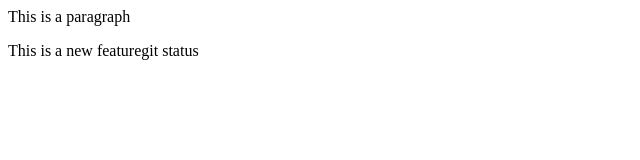
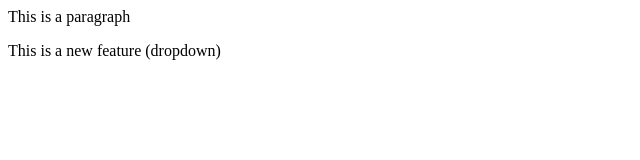
Before and after one commit to granthiparmeet-gif/localrepo, a plain HTML site: page index.html in a window 1280 px wide. Shown: the full height of the page, 0-640 px from the left. Drawn offline with Linux system fonts and the light colour scheme.

Commit message:
cheges to main

```diff
--- a/index.html
+++ b/index.html
@@ -1,2 +1,2 @@
 <p>This is a paragraph</p>
-<p>This is a new featuregit status</p>
+<p>This is a new feature (dropdown)</p>
```
